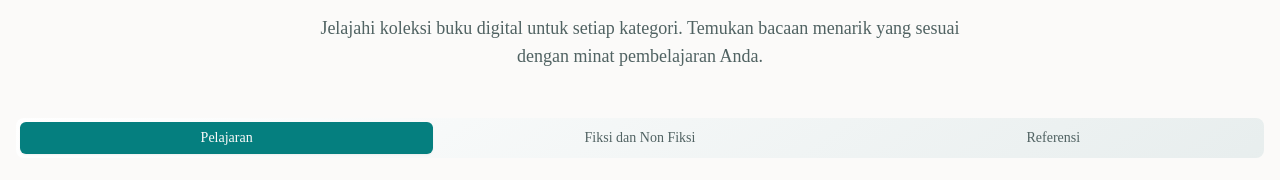
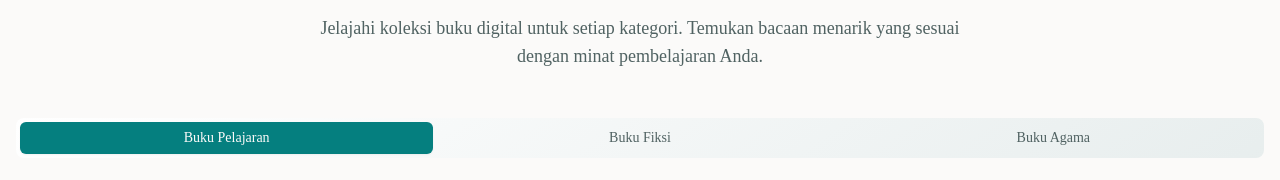
Before and after one commit to mtsn39jakartautara-bit/perpustakaan, a Next.js app: page /libraries in a window 1280 px wide. Shown: the part 890-1070 px from the top of the page. Built offline with nearby package versions, Linux system fonts and the light colour scheme.

Commit message:
add kabeh

```diff
--- a/src/app/libraries/page.tsx
+++ b/src/app/libraries/page.tsx
@@ -13,7 +13,7 @@ const LibraryPage = () => {
   const [isExpanded, setIsExpanded] = useState({
     pelajaran: true,
     fiksi: true,
-    referensi: true,
+    agama: true,
   });
 
   const toggleExpand = (kelas: string) => {
@@ -25,8 +25,8 @@ const LibraryPage = () => {
 
   const bookcases = {
     pelajaran: "https://fliphtml5.com/bookcase/urghv/",
-    fiksi: "https://fliphtml5.com/bookcase/urghv/",
-    referensi: "https://fliphtml5.com/bookcase/urghv/",
+    fiksi: "https://fliphtml5.com/bookcase/rsdsk/",
+    agama: "https://fliphtml5.com/bookcase/dsnge/",
   };
 
   const getDisplayName = (key: string) => {
@@ -35,8 +35,8 @@ const LibraryPage = () => {
         return "Buku Pelajaran";
       case "fiksi":
         return "Buku Fiksi dan Non Fiksi";
-      case "referensi":
-        return "Buku Referensi";
+      case "agama":
+        return "Buku Agama";
       default:
         return key;
     }
@@ -70,19 +70,19 @@ const LibraryPage = () => {
               value="pelajaran"
               className="data-[state=active]:bg-primary data-[state=active]:text-primary-foreground rounded-md transition-all"
             >
-              Pelajaran
+              Buku Pelajaran
             </TabsTrigger>
             <TabsTrigger
               value="fiksi"
               className="data-[state=active]:bg-primary data-[state=active]:text-primary-foreground rounded-md transition-all"
             >
-              Fiksi dan Non Fiksi
+              Buku Fiksi
             </TabsTrigger>
             <TabsTrigger
-              value="referensi"
+              value="agama"
               className="data-[state=active]:bg-primary data-[state=active]:text-primary-foreground rounded-md transition-all"
             >
-              Referensi
+              Buku Agama
             </TabsTrigger>
           </TabsList>
 
```
